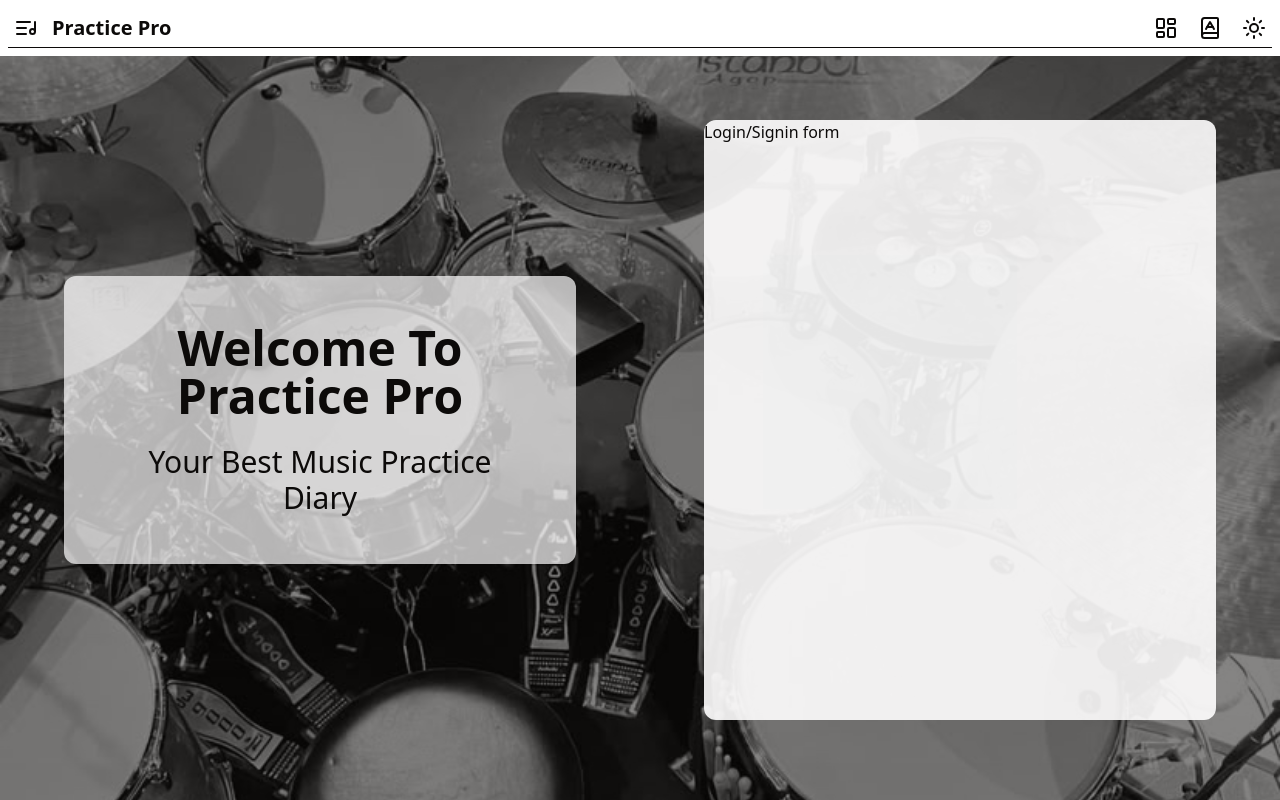
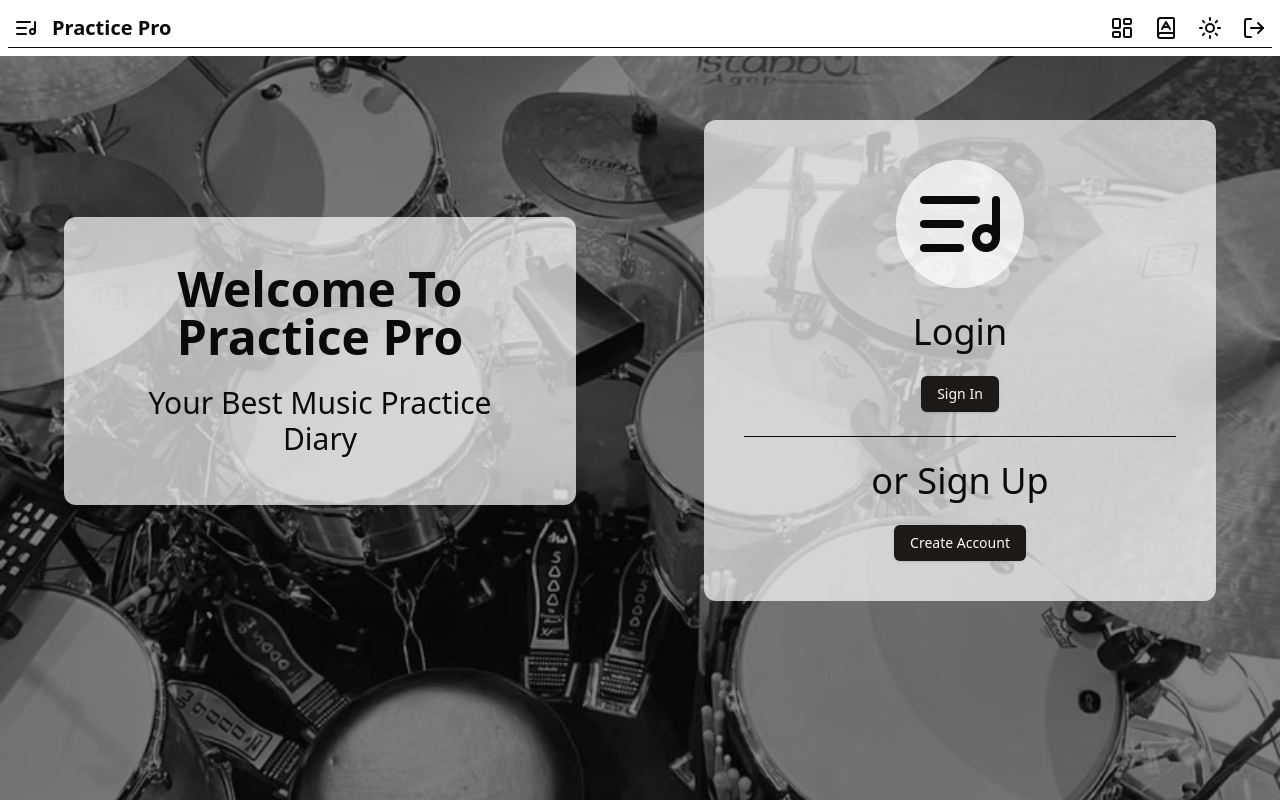
Before and after one commit to TomasGarciaDev/practice-pro, a Next.js app: page / in a window 1280 px wide. Built offline with nearby package versions, Linux system fonts and the light colour scheme.

Commit message:
Feat: Kinde Auth set up

```diff
--- /dev/null
+++ b/src/app/api/auth/[kindeAuth]/route.ts
@@ -0,0 +1,2 @@
+import { handleAuth } from "@kinde-oss/kinde-auth-nextjs/server";
+export const GET = handleAuth();
--- a/src/app/page.tsx
+++ b/src/app/page.tsx
@@ -1,19 +1,40 @@
+import { ListMusic } from "lucide-react";
+import {
+  RegisterLink,
+  LoginLink,
+} from "@kinde-oss/kinde-auth-nextjs/components";
+import { Button } from "@/components/ui/button";
+
 export default function Home() {
   return (
     <main>
       <div className='flex flex-col lg:grid lg:grid-cols-2 lg:py-16'>
         {/* Left content */}
         <div className='my-auto'>
-          <div className='flex flex-col gap-6 lg:p-12 p-4 text-center rounded-xl w-4/5 mx-auto my-8 bg-background/70'>
+          <div className='flex flex-col gap-6 lg:p-12 p-8 text-center rounded-xl w-4/5 mx-auto my-8 bg-background/70'>
             <h1 className='text-5xl font-bold'>Welcome To Practice Pro</h1>
             <p className='text-3xl'>Your Best Music Practice Diary</p>
           </div>
         </div>
 
         {/* Right content (Login/Signup) */}
-        <div className='my-auto'>
-          <div className='bg-background/90 w-4/5 h-[600px] mx-auto rounded-xl'>
-            Login/Signin form
+        <div className='my-auto flex flex-col justify-center items-center'>
+          <div className='bg-background/70 w-4/5 h-full mx-auto rounded-xl flex flex-col items-center gap-6 text-4xl p-10'>
+            <div className='flex justify-center items-center bg-background/70 rounded-full p-4'>
+              <ListMusic className='w-24 h-24 text-foreground' />
+            </div>
+
+            <div className='flex flex-col w-full gap-6 items-center'>
+              Login
+              <Button asChild>
+                <LoginLink>Sign In</LoginLink>
+              </Button>
+              <div className='border-b border-foreground w-full'></div>
+              or Sign Up
+              <Button asChild>
+                <RegisterLink>Create Account</RegisterLink>
+              </Button>
+            </div>
           </div>
         </div>
       </div>
--- a/src/components/Header.tsx
+++ b/src/components/Header.tsx
@@ -1,6 +1,8 @@
-import { ListMusic, LayoutDashboard, BookA } from "lucide-react";
+import { ListMusic, LayoutDashboard, BookA, LogOut } from "lucide-react";
 import Link from "next/link";
+import { LogoutLink } from "@kinde-oss/kinde-auth-nextjs/components";
 
+import { Button } from "@/components/ui/button";
 import { NavButton } from "@/components/NavButton";
 import { ModeToggle } from "@/components/ModeToggle";
 
@@ -34,6 +36,19 @@ export function Header() {
           <NavButton href='/about' label='About' icon={BookA} />
 
           <ModeToggle />
+
+          <Button
+            variant='ghost'
+            size='icon'
+            aria-label='LogOut'
+            title='LogOut'
+            className='rounded-full'
+            asChild
+          >
+            <LogoutLink>
+              <LogOut />
+            </LogoutLink>
+          </Button>
         </div>
       </div>
     </header>
--- a/src/components/NavButton.tsx
+++ b/src/components/NavButton.tsx
@@ -1,4 +1,4 @@
-import { LucideIcon, ListMusic } from "lucide-react";
+import { LucideIcon } from "lucide-react";
 
 import { Button } from "@/components/ui/button";
 import Link from "next/link";
```
